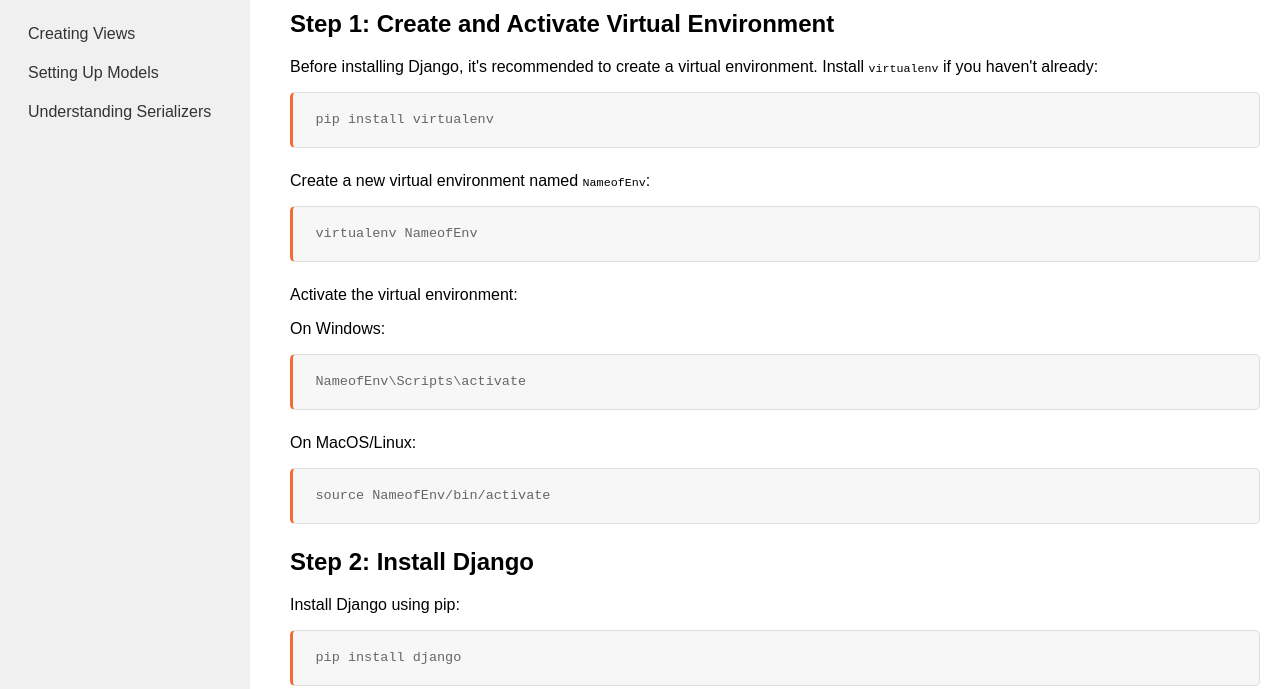
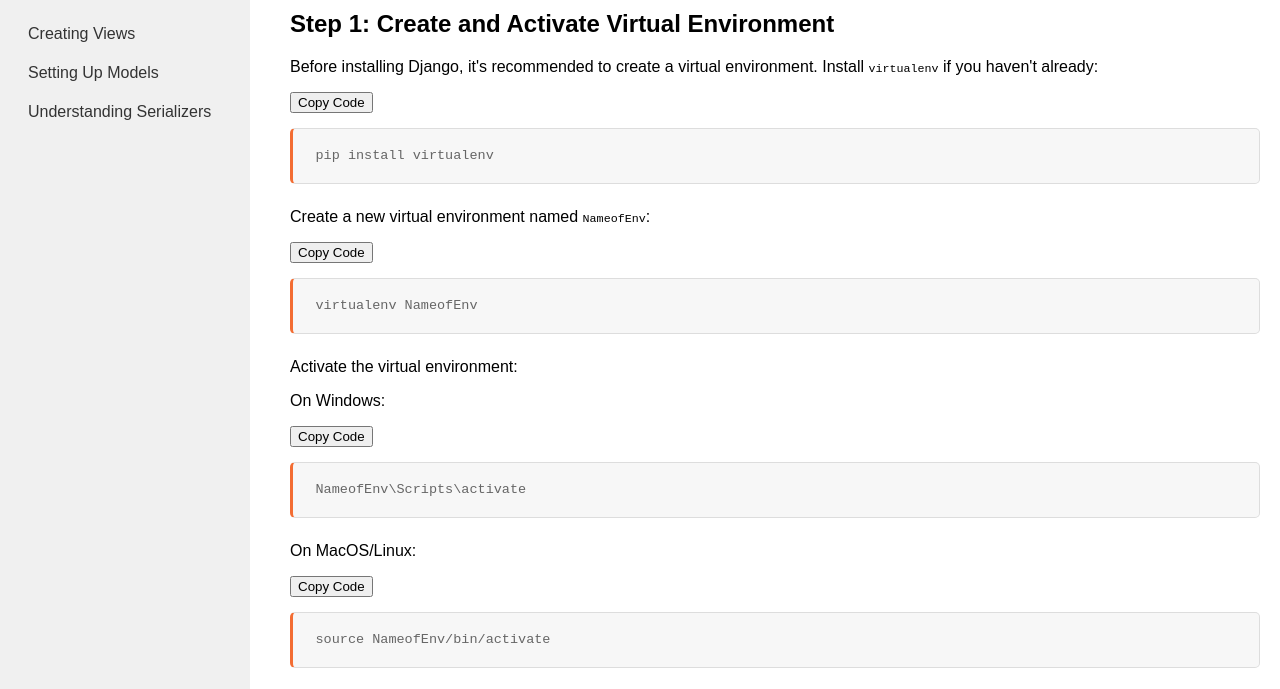
Before and after one commit to tm-LBenson/django-instructions, a plain HTML site: page index.html in a window 1280 px wide. Shown: the part 90-779 px from the top of the page. Drawn offline with nearby package versions, Linux system fonts and the light colour scheme.

Commit message:
add link to JS for copy buttons

```diff
--- a/index.html
+++ b/index.html
@@ -133,6 +133,7 @@ urlpatterns = [
         <p>With your Django project now set up and deployed, you can access it through the Render.com URL provided. This guide provides a foundational workflow for developing and deploying Django projects. As you develop your project, continue to add functionalities, test your application, and deploy updates as needed.</p>
     </div>
 </main>
+<script src="injectCopyButtons.js"></script>
 <script src="https://stackpath.bootstrapcdn.com/bootstrap/4.5.2/js/bootstrap.min.js"></script>
 </body>
 
```
Also changed, not shown: models_guide.html (+1 -0 lines), serializers_guide.html (+1 -0 lines), views_guide.html (+1 -0 lines).
